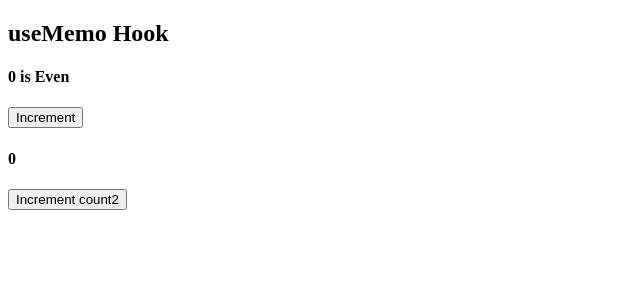
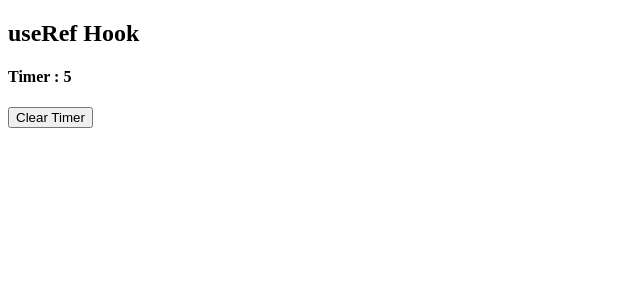
Before and after one commit to omk-arr/react-hooks, a React (Create React App) app: page / in a window 1280 px wide. Shown: the top 300 px of the page, without its empty margins (0-640 px from the left). Built offline with nearby package versions, Linux system fonts and the light colour scheme.

Commit message:
useRef Hook

```diff
--- a/src/App.js
+++ b/src/App.js
@@ -5,6 +5,7 @@ import { ThemeContext } from "./components/ThemeContext";
 import UseReducer from "./components/UseReducer";
 import UseCallback from "./components/UseCallback";
 import UseMemo from "./components/UseMemo";
+import UseRef from "./components/UseRef";
 export function App(props) {
   const [theme, setTheme] = useState('light')
   function toggleTheme (){
@@ -16,7 +17,8 @@ export function App(props) {
       {/* <UseEffect /> */}
       {/* <UseReducer/> */}
       {/* <UseCallback/> */}
-      <UseMemo/>
+      {/* <UseMemo/> */}
+      <UseRef/>
     </ThemeContext.Provider>
   )
 }
--- /dev/null
+++ b/src/components/UseRef.jsx
@@ -0,0 +1,23 @@
+import React, { useEffect, useRef, useState } from 'react'
+
+const UseRef = () => {
+    const [timer, setTimer] = useState(0)
+    const intervalRef = useRef()
+    useEffect(()=>{
+        intervalRef.current = setInterval(()=>{
+            setTimer(prevTimer => prevTimer+1)
+        }, 1000)
+        return ()  =>{
+            clearInterval(intervalRef.current)
+        }
+    }, [])
+  return (
+    <>
+        <h2>useRef Hook</h2>
+        <h4>Timer : {timer}</h4>
+        <button onClick={() => clearInterval(intervalRef.current)}>Clear Timer</button>
+    </>
+  )
+}
+
+export default UseRef
```
